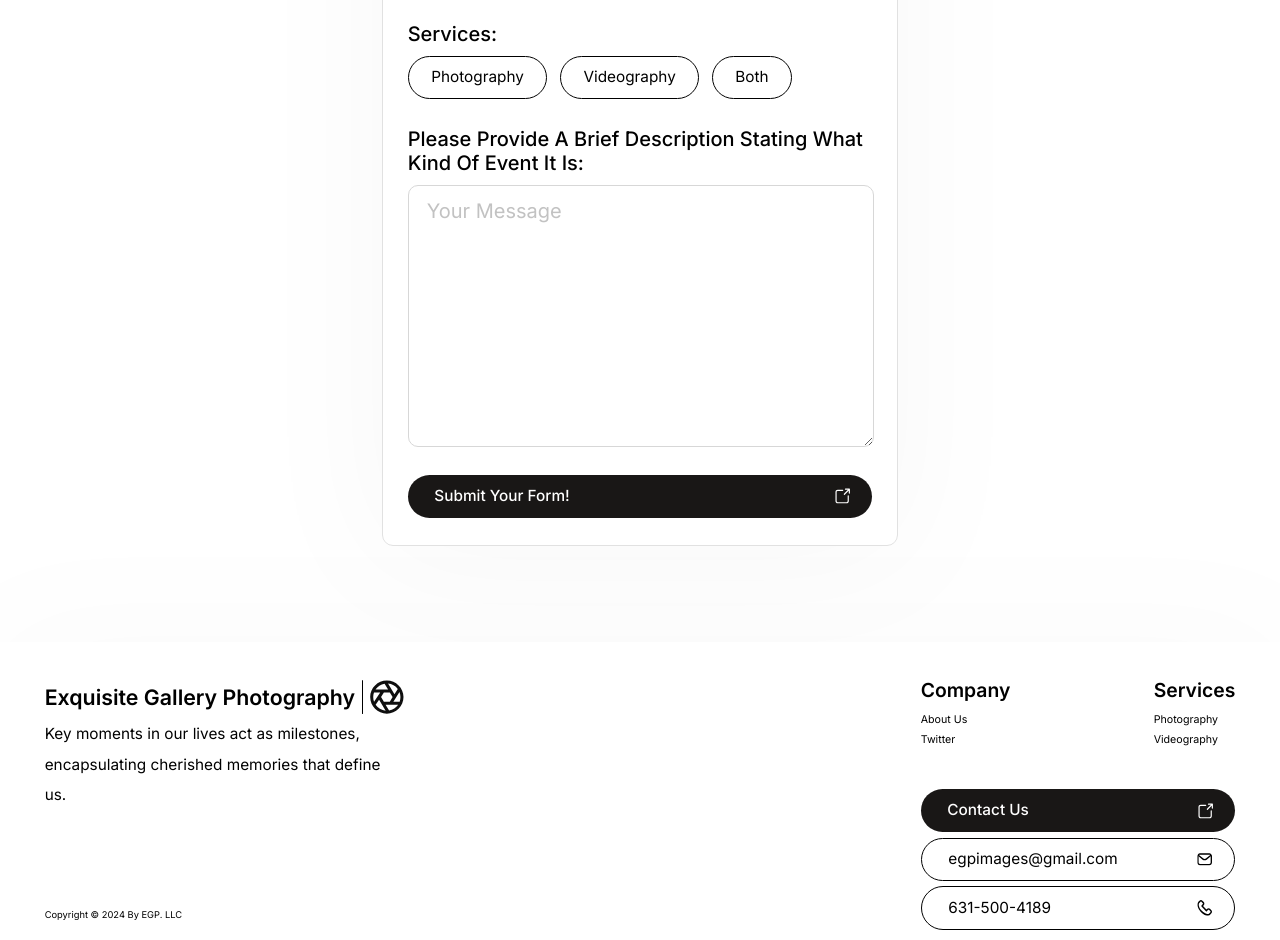
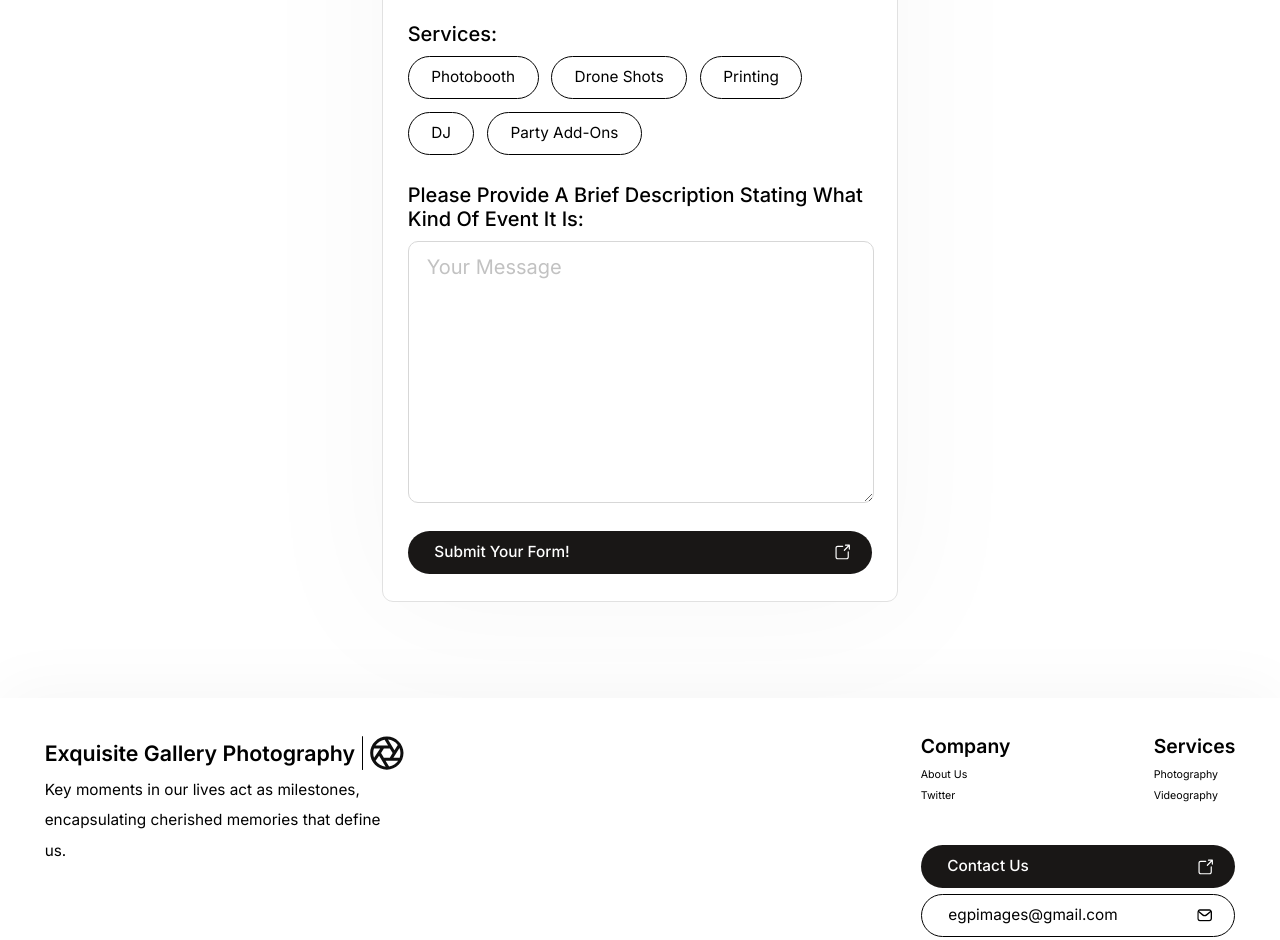
Before and after one commit to Identityofsine/egpparties, a Next.js app: page /consultation in a window 1280 px wide. Shown: the part 980-1920 px from the top of the page. Built offline with nearby package versions, Linux system fonts and the light colour scheme.

Commit message:
fixed box shadow filter bug

```diff
--- a/src/app/(root)/consultation/page.tsx
+++ b/src/app/(root)/consultation/page.tsx
@@ -41,8 +41,8 @@ export default function Consultation() {
 						</div>
 						<div className="flex column label-gap">
 							<label htmlFor="Event">Services:</label>
-							<div className="flex align-center gap-01">
-								<Services services={["Photography", "Videography", "Both"]} />
+							<div className="flex align-center gap-01 flex-wrap">
+								<Services services={["Photobooth", "Drone Shots", "Printing", "DJ", "Party Add-Ons"]} />
 							</div>
 						</div>
 						<div className="flex column label-gap">
--- a/src/app/styles.scss
+++ b/src/app/styles.scss
@@ -21,6 +21,10 @@ section {
 /* flex */
 .flex {
 	display: flex;
+}
+
+.flex-wrap {
+	flex-wrap: wrap;
 }
 
 .flex-01 {
--- a/src/styles/footer.scss
+++ b/src/styles/footer.scss
@@ -1,10 +1,22 @@
 footer {
+	position: relative;
 	margin-top: auto;
 	height: 6.2667rem;
 	padding-top: 0.7733rem;
 	padding-bottom: 0.5067rem;
-	filter: drop-shadow(0px -6px 64px rgba(0, 0, 0, 0.01999999910593033));
 	background: #fff;
+	box-shadow: 0px -6px 64px rgba(0, 0, 0, 0.03999999910593033);
+
+	&::before {
+		content: '';
+		position: absolute;
+		top: 0;
+		left: 0;
+		width: 100%;
+		height: 100%;
+		background: #fff;
+		z-index: -1;
+	}
 
 	.content {
 		width: var(--margin-width);
--- a/src/styles/toggleable.scss
+++ b/src/styles/toggleable.scss
@@ -1,5 +1,5 @@
 .toggle {
-	$speed: 200ms;
+	$speed: 150ms;
 	position: relative;
 	display: flex;
 	align-items: center;
@@ -11,7 +11,7 @@
 	border-radius: 51.75px;
 	gap: .7rem;
 	cursor: pointer;
-	transition: all $speed ease-in-out;
+	transition: all $speed linear;
 
 	@keyframes toggle {
 		0% {
@@ -35,7 +35,7 @@
 		transform: translate(-50%, -50%);
 		background: var(--button-primary);
 		border-radius: 51.75px;
-		transition: all $speed ease-in-out;
+		transition: all $speed linear;
 	}
 
 	&.active {
```
